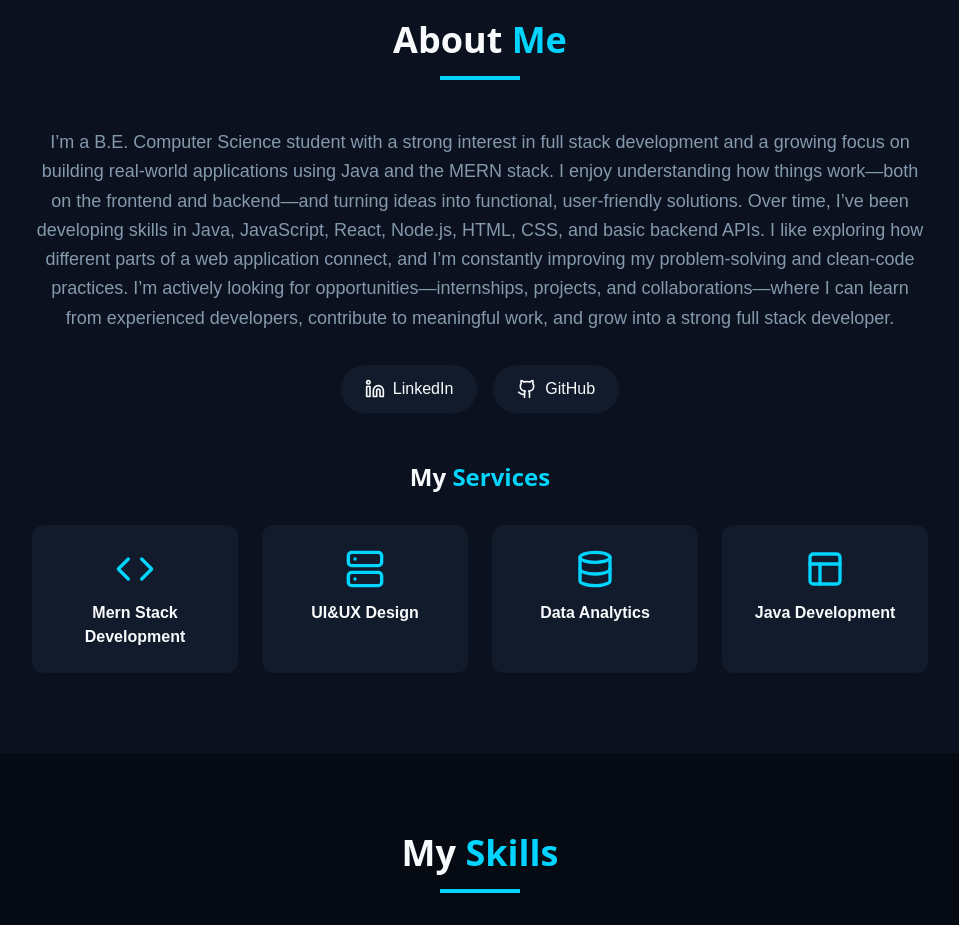
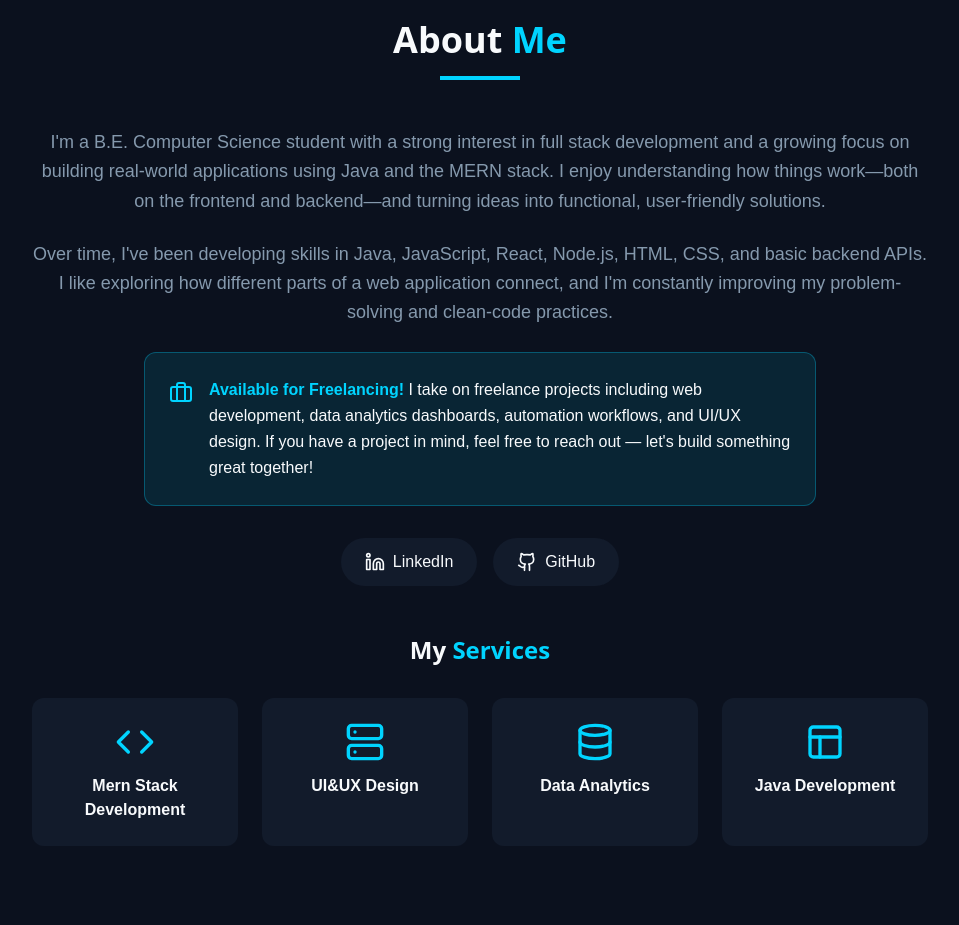
Before and after one commit to Dhanamalini-S-git/Dhanam-Portfolio, a React (Vite) app: page / in a window 1280 px wide. Shown: the part 860-1785 px from the top of the page, without its empty margins (160-1119 px from the left). Built offline with nearby package versions, Linux system fonts and the light colour scheme; the HTML template or start-up script is replaced by a standard one.

Commit message:
Enhance AboutSection with new icon and content
Added Briefcase icon and updated text content in AboutSection.

```diff
--- a/src/components/AboutSection.tsx
+++ b/src/components/AboutSection.tsx
@@ -1,4 +1,4 @@
-import { Code, Database, Layout, Server, Github, Linkedin } from "lucide-react";
+import { Code, Database, Layout, Server, Github, Linkedin, Briefcase } from "lucide-react";
 
 const AboutSection = () => {
   return (
@@ -12,14 +12,22 @@ const AboutSection = () => {
         </div>
 
         <div className="max-w-4xl mx-auto">
-          <p className="text-muted-foreground text-lg text-center mb-8 leading-relaxed">
-           I’m a B.E. Computer Science student with a strong interest in full stack development and a growing focus on building real-world applications using Java and the MERN stack. I enjoy understanding how things work—both on the frontend and backend—and turning ideas into functional, user-friendly solutions.
+          <p className="text-muted-foreground text-lg text-center mb-6 leading-relaxed">
+            I'm a B.E. Computer Science student with a strong interest in full stack development and a growing focus on building real-world applications using Java and the MERN stack. I enjoy understanding how things work—both on the frontend and backend—and turning ideas into functional, user-friendly solutions.
+          </p>
+          <p className="text-muted-foreground text-lg text-center mb-6 leading-relaxed">
+            Over time, I've been developing skills in Java, JavaScript, React, Node.js, HTML, CSS, and basic backend APIs. I like exploring how different parts of a web application connect, and I'm constantly improving my problem-solving and clean-code practices.
+          </p>
 
-Over time, I’ve been developing skills in Java, JavaScript, React, Node.js, HTML, CSS, and basic backend APIs. I like exploring how different parts of a web application connect, and I’m constantly improving my problem-solving and clean-code practices.
-
-I’m actively looking for opportunities—internships, projects, and collaborations—where I can learn from experienced developers, contribute to meaningful work, and grow into a strong full stack developer.
-
-          </p>
+          {/* Freelancing Highlight */}
+          <div className="flex items-start gap-4 bg-primary/10 border border-primary/30 rounded-xl p-6 mb-8 max-w-2xl mx-auto">
+            <Briefcase className="text-primary mt-1 shrink-0" size={24} />
+            <div>
+              <p className="text-foreground text-base leading-relaxed">
+                <span className="font-bold text-primary">Available for Freelancing!</span> I take on freelance projects including web development, data analytics dashboards, automation workflows, and UI/UX design. If you have a project in mind, feel free to reach out — let's build something great together!
+              </p>
+            </div>
+          </div>
 
           {/* Social Links */}
           <div className="flex justify-center gap-4 mb-12">
@@ -43,7 +51,7 @@ I’m actively looking for opportunities—internships, projects, and collaborat
             </a>
           </div>
 
-          {/* Services Heading */}
+          {/* Services */}
           <h3 className="text-2xl font-bold font-display text-center mb-8">
             My <span className="text-primary">Services</span>
           </h3>
@@ -51,27 +59,19 @@ I’m actively looking for opportunities—internships, projects, and collaborat
           <div className="grid grid-cols-2 md:grid-cols-4 gap-6">
             <div className="bg-secondary p-6 rounded-lg text-center group hover:bg-primary transition-all duration-300">
               <Code className="w-10 h-10 mx-auto mb-3 text-primary group-hover:text-primary-foreground transition-colors" />
-              <h3 className="font-semibold group-hover:text-primary-foreground transition-colors">
-                Mern Stack Development
-              </h3>
+              <h3 className="font-semibold group-hover:text-primary-foreground transition-colors">Mern Stack Development</h3>
             </div>
             <div className="bg-secondary p-6 rounded-lg text-center group hover:bg-primary transition-all duration-300">
               <Server className="w-10 h-10 mx-auto mb-3 text-primary group-hover:text-primary-foreground transition-colors" />
-              <h3 className="font-semibold group-hover:text-primary-foreground transition-colors">
-               UI&UX Design
-              </h3>
+              <h3 className="font-semibold group-hover:text-primary-foreground transition-colors">UI&UX Design</h3>
             </div>
             <div className="bg-secondary p-6 rounded-lg text-center group hover:bg-primary transition-all duration-300">
               <Database className="w-10 h-10 mx-auto mb-3 text-primary group-hover:text-primary-foreground transition-colors" />
-              <h3 className="font-semibold group-hover:text-primary-foreground transition-colors">
-                Data Analytics
-              </h3>
+              <h3 className="font-semibold group-hover:text-primary-foreground transition-colors">Data Analytics</h3>
             </div>
             <div className="bg-secondary p-6 rounded-lg text-center group hover:bg-primary transition-all duration-300">
               <Layout className="w-10 h-10 mx-auto mb-3 text-primary group-hover:text-primary-foreground transition-colors" />
-              <h3 className="font-semibold group-hover:text-primary-foreground transition-colors">
-               Java Development
-              </h3>
+              <h3 className="font-semibold group-hover:text-primary-foreground transition-colors">Java Development</h3>
             </div>
           </div>
         </div>
```
